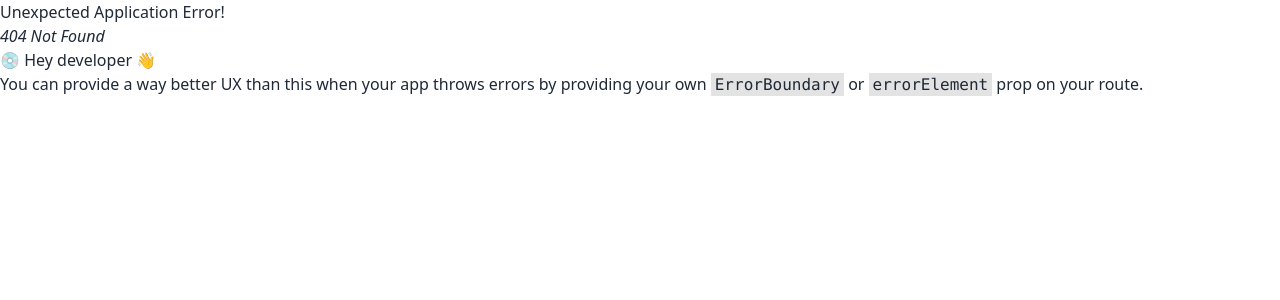
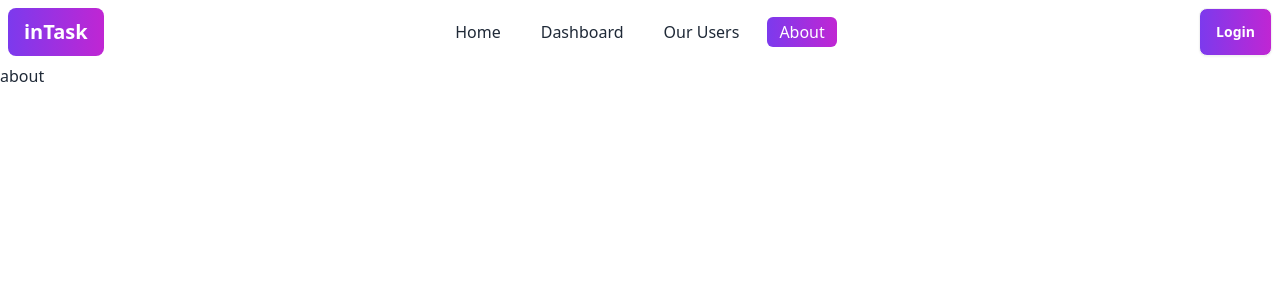
Before and after one commit to justJubair/intask-client, a React (Vite) app: page /about in a window 1280 px wide. Before the commit this address had no page. Shown: the top 300 px of the page. Built offline with nearby package versions, Linux system fonts and the light colour scheme.

Commit message:
Add: navbar added

```diff
--- a/src/Root/Root.tsx
+++ b/src/Root/Root.tsx
@@ -1,7 +1,11 @@
+import { Outlet } from "react-router-dom";
+import Navbar from "../components/Navbar/Navbar";
+
 const Root = () => {
     return(
         <div>
-             <p> HELLO I Am Root </p>
+          <Navbar/>
+          <Outlet/>
         </div>
     )}
 export default Root;
--- /dev/null
+++ b/src/components/Navbar/Navbar.tsx
@@ -0,0 +1,88 @@
+import { Link, NavLink } from "react-router-dom";
+
+const Navbar = () => {
+  const navLinks = (
+    <>
+      <li className="duration-100 hover:border-b border-violet-600">
+        <NavLink
+          to="/"
+          className={({ isActive, }) =>
+           isActive ? "bg-gradient-to-r from-violet-600 to-fuchsia-600 text-white px-3 py-1 rounded-md" : "px-3 py-1"
+          }
+        >
+          Home
+        </NavLink>
+      </li>
+      <li className="duration-100 hover:border-b border-violet-600">
+        <NavLink to="/dashboard"
+         className={({ isActive, }) =>
+         isActive ? "bg-gradient-to-r from-violet-600 to-fuchsia-600 text-white px-3 py-1 rounded-md" : "px-3 py-1"
+        }
+        >Dashboard</NavLink>
+      </li>
+      <li className="duration-100 hover:border-b border-violet-600">
+        <NavLink to="/ourUsers"
+         className={({ isActive, }) =>
+         isActive ? "bg-gradient-to-r from-violet-600 to-fuchsia-600 text-white px-3 py-1 rounded-md" : "px-3 py-1"
+        }
+        >Our Users</NavLink>
+      </li>
+      <li className="duration-100 hover:border-b border-violet-600">
+        <NavLink to="/about"
+         className={({ isActive, }) =>
+         isActive ? "bg-gradient-to-r from-violet-600 to-fuchsia-600 text-white px-3 py-1 rounded-md" : "px-3 py-1"
+        }
+        >About</NavLink>
+      </li>
+    </>
+  );
+  return (
+    <div className="navbar bg-base-100">
+      <div className="navbar-start">
+        <div className="dropdown">
+          <div tabIndex={0} role="button" className="btn btn-ghost lg:hidden">
+            <svg
+              xmlns="http://www.w3.org/2000/svg"
+              className="h-5 w-5"
+              fill="none"
+              viewBox="0 0 24 24"
+              stroke="currentColor"
+            >
+              <path
+                strokeLinecap="round"
+                strokeLinejoin="round"
+                strokeWidth="2"
+                d="M4 6h16M4 12h8m-8 6h16"
+              />
+            </svg>
+          </div>
+          <ul
+            tabIndex={0}
+            className="menu menu-sm dropdown-content mt-3 z-[1] p-2 shadow bg-base-100 rounded-box w-52"
+          >
+            {navLinks}
+          </ul>
+        </div>
+        <Link
+          to="/"
+          className="btn btn-ghost text-xl bg-gradient-to-r from-violet-600 to-fuchsia-600 text-white border-none"
+        >
+          inTask
+        </Link>
+      </div>
+      <div className="navbar-center hidden lg:flex">
+        <ul className="flex space-x-4 font-medium px-1">{navLinks}</ul>
+      </div>
+      <div className="navbar-end">
+        <Link
+          to="/login"
+          className="btn bg-gradient-to-r from-violet-600 to-fuchsia-600 text-white"
+        >
+          Login
+        </Link>
+      </div>
+    </div>
+  );
+};
+
+export default Navbar;
--- /dev/null
+++ b/src/pages/About/About.tsx
@@ -0,0 +1,11 @@
+
+
+const About = () => {
+  return (
+    <div>
+      <h1>about</h1>
+    </div>
+  )
+}
+
+export default About
--- /dev/null
+++ b/src/pages/Dashboard/Dashboard.tsx
@@ -0,0 +1,11 @@
+
+
+const Dashboard = () => {
+  return (
+    <div>
+      <h1>dashboard</h1>
+    </div>
+  )
+}
+
+export default Dashboard
--- /dev/null
+++ b/src/pages/Home/Home.tsx
@@ -0,0 +1,11 @@
+
+
+const Home = () => {
+  return (
+    <div>
+
+    </div>
+  );
+};
+
+export default Home;
```
Also changed, not shown: src/routes/Router.tsx (+18 -1 lines).
